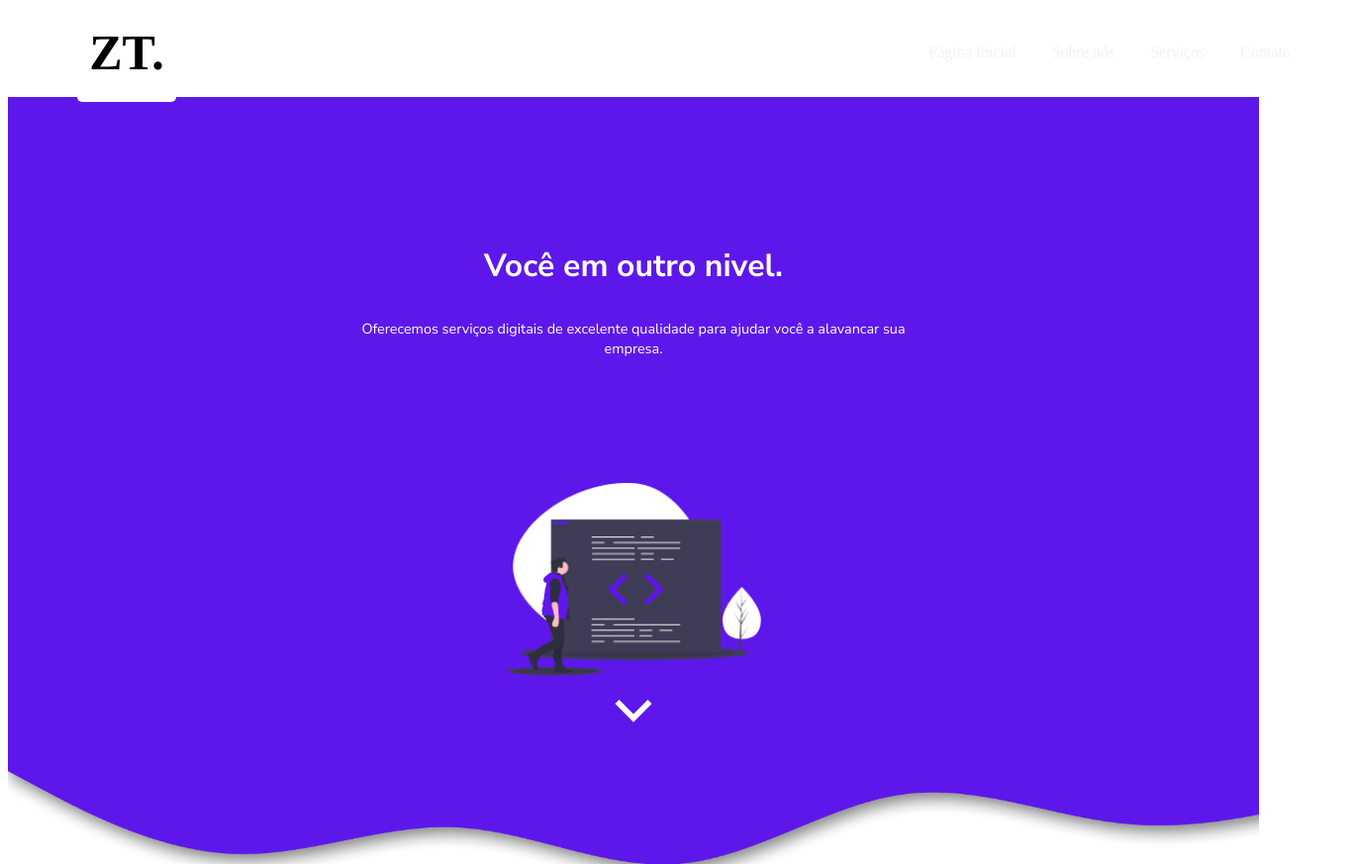
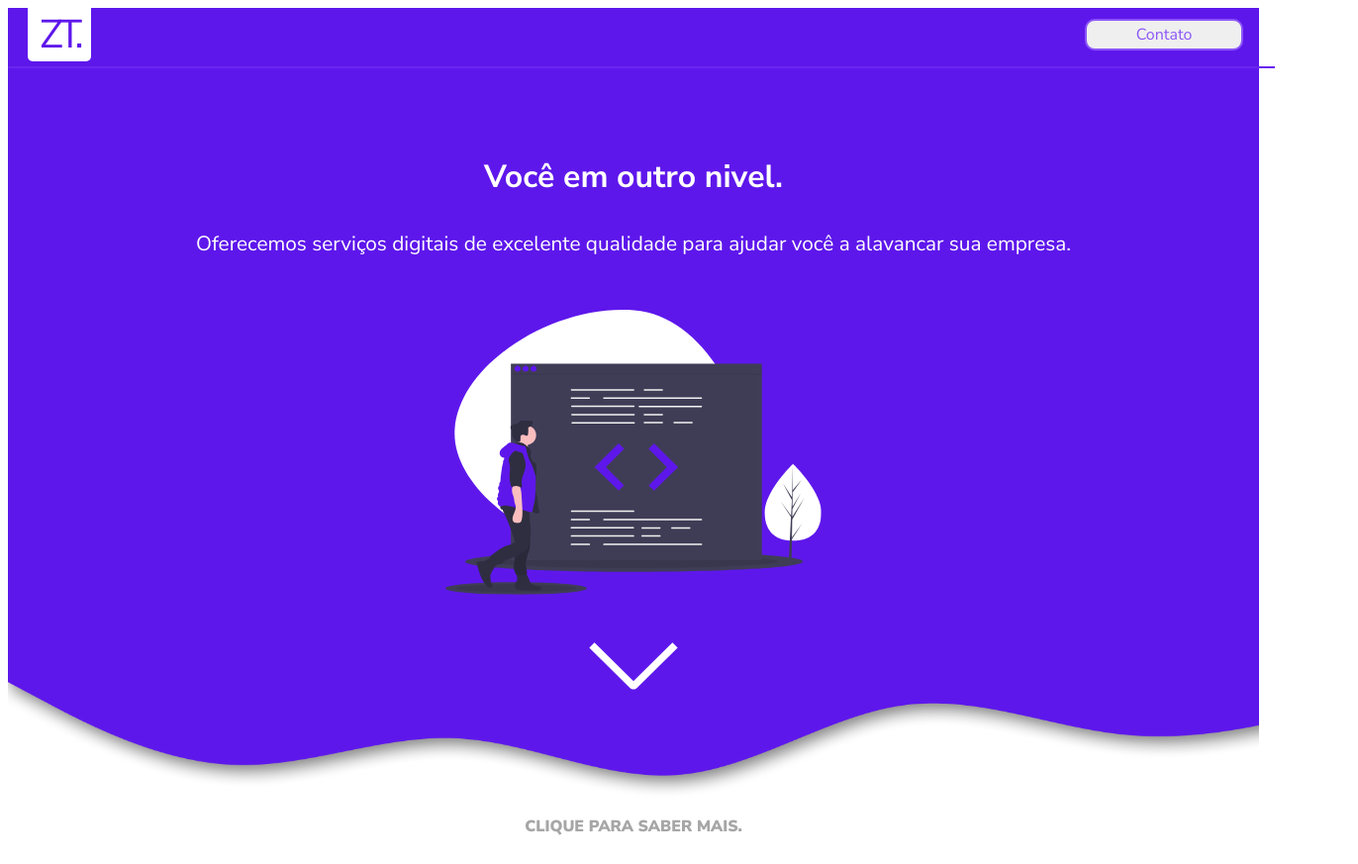
Before and after one commit to Zenix-Tech/Nosso-site, a Gatsby site: page /Home in a window 1280 px wide. Shown: the top 873 px of the page at 99% size, 1372 px wide, since content can reach past the window. Built offline with nearby package versions, Linux system fonts and the light colour scheme; Gatsby itself is replaced by a stand-in of ours.

Commit message:
pagina principal quase pronta

```diff
--- a/src/components/Footer/index.tsx
+++ b/src/components/Footer/index.tsx
@@ -11,8 +11,6 @@
 
 import { Container, Social, Button } from './styles';
 
-import Copyright from '../../assets/copyright.png';
-
 const Footer: React.FC = () => {
   function handleClick() {
     window.scroll(0, 0);
@@ -20,7 +18,7 @@
 
   return (
     <Container>
-      <img src={Copyright} alt="Zenix" />
+      <div className="copyright"></div>
 
       <Social>
         <div>
--- a/src/components/Footer/styles.ts
+++ b/src/components/Footer/styles.ts
@@ -1,10 +1,18 @@
 import styled from 'styled-components';
+
+import Copyright from '../../assets/Footer.svg';
 
 export const Container = styled.div`
   display: flex;
   flex-direction: column;
 
   background-color: #2f2e41;
+
+  .copyright {
+    height: 10rem;
+
+    background-image: url(${Copyright});
+  }
 `;
 
 export const Social = styled.div`
--- a/src/components/Header/burger.jsx
+++ /dev/null
@@ -1,53 +0,0 @@
-import React, { useState } from 'react';
-import styled from 'styled-components';
-import RightNav from './rightnav';
-
-const StyledBurger = styled.div`
-  width: 2rem;
-  height: 2rem;
-  top: 15px;
-  right: 20px;
-  z-index: 20;
-  display: none;
-  @media (max-width: 768px) {
-    display: flex;
-    justify-content: space-around;
-    align-items:flex-end;
-    flex-flow: column nowrap;
-  }
-  div {
-    width: 2rem;
-    height: 0.25rem;
-    background-color: var(--color-white);
-    border-radius: 10px;
-    transform-origin: 1px;
-    transition: all .3s linear;
-    &:nth-child(1) {
-      transform: ${({ open }) => open ? 'rotate(45deg)' : 'rotate(0)'};
-    }
-    &:nth-child(2) {
-      width: 1rem;
-      transform: ${({ open }) => open ? 'translateX(100%)' : 'translateX(0)'};
-      opacity: ${({ open }) => open ? 0 : 1};
-    }
-    &:nth-child(3) {
-      transform: ${({ open }) => open ? 'rotate(-45deg)' : 'rotate(0)'};
-    }
-  }
-`;
-
-const Burger = () => {
-  const [open, setOpen] = useState(false)
-
-  return (
-    <>
-      <StyledBurger open={open} onClick={() => setOpen(!open)}>
-        <div />
-        <div />
-        <div />
-      </StyledBurger>
-      <RightNav open={open}/>
-    </>
-  )
-}
-export default Burger
--- a/src/components/Header/index.tsx
+++ b/src/components/Header/index.tsx
@@ -1,18 +1,82 @@
-import React from 'react';
-import { RiMenu3Fill } from 'react-icons/ri';
+import React, { useState } from 'react';
+import { AiOutlineHome, AiOutlineBulb, AiOutlinePhone } from 'react-icons/ai';
+import { RiTeamLine } from 'react-icons/ri';
+import { Link } from 'gatsby';
 
-import { Container, LogoContainer } from './styles';
+import {
+  Container,
+  LogoContainer,
+  Burger,
+  RightMenu,
+  Menu,
+  ContactButton,
+} from './styles';
 
 const Header: React.FC = () => {
+  const [status, setStatus] = useState('hidden');
+
+  function handleClick() {
+    setStatus(status == 'hidden' ? 'show' : 'hidden');
+  }
+
   return (
     <Container>
-      <LogoContainer>
-        <p>ZT.</p>
-      </LogoContainer>
+      <div className="content">
+        <LogoContainer>
+          <p>ZT.</p>
+        </LogoContainer>
 
-      <div className="menu">
-        <RiMenu3Fill id="menu-icon" size={30} />
+        <Menu>
+          <Link to="/" className="link">
+            Página Inicial
+          </Link>
+          <Link to="/" className="link">
+            Sobre Nós
+          </Link>
+          <Link to="/" className="link">
+            Serviços
+          </Link>
+        </Menu>
+
+        <Burger className={status} id="burger" onClick={handleClick}>
+          <div id="one" />
+          <div id="two" />
+          <div id="three" />
+        </Burger>
+
+        <RightMenu className={status} id="menu-mobile">
+          <ul>
+            <li>
+              <div>
+                <AiOutlineHome />
+                <p>Página inicial</p>
+              </div>
+            </li>
+            <li>
+              <div>
+                <RiTeamLine />
+                <p>Sobre nós</p>
+              </div>
+            </li>
+            <li>
+              <div>
+                <AiOutlineBulb />
+                <p>Serviços</p>
+              </div>
+            </li>
+            <li>
+              <div>
+                <AiOutlinePhone />
+                <p>Contato</p>
+              </div>
+            </li>
+          </ul>
+        </RightMenu>
+
+        <ContactButton>Contato</ContactButton>
       </div>
+
+      <div className="line"></div>
     </Container>
   );
 };
--- a/src/components/Header/navbar.jsx
+++ /dev/null
@@ -1,53 +0,0 @@
-import React from 'react';
-import styled from 'styled-components';
-import Burger from './burger';
-
-
-const Nav = styled.nav`
-  width: 100%;
-  height: 60px;
-  padding: 40px 50px;
-  display: flex;
-  justify-content: space-between;
-  align-items:center;
-  h1{
-    display: flex;
-    justify-content:center;
-    background-color: white;
-    border-radius: 0 0 5px 5px;
-    color: black;
-    width: 4rem;
-      height: 80px;
-    align-items: center;
-
-    margin-left: 20px;
-
-      }
-  background-color: var(--color-main);
-  @media(min-width:768px){
-    height: 90px;
-    padding: 0 50px;
-    h1{
-      width: 100px;
-      height: 100px;
-      font-size:50px;
-      color: black;
-
-      }
-
-}
-
-`
-
-const Header = () => {
-  return (
-    <Nav>
-      <div className="logo">
-        <h1>ZT.</h1>
-      </div>
-      <Burger />
-    </Nav>
-  )
-}
-
-export default Header
--- a/src/components/Header/rightnav.jsx
+++ /dev/null
@@ -1,77 +0,0 @@
-import React from 'react';
-import styled from 'styled-components';
-import { AiFillHome,AiFillContacts } from 'react-icons/ai';
-import {MdWork} from 'react-icons/md';
-import {TiGroup} from 'react-icons/ti';
-
-const Ul = styled.ul`
-  list-style: none;
-  display: flex;
-  justify-content:center;
-  flex-flow: row nowrap;
-  align-items:center;
-  .item-icon{
-      display:none;
-  }
-  a {
-    padding: 14px 18px;
-
-      display:block;
-      text-decoration:none;
-      color: #F2F2F2;
-  }
-
-  a:hover{
-        color: #6C63FF;
-    }
-  @media(min-width:768px){
-
-    .btnContact{
-      border: 1px solid var(--color-white);
-      border-radius: 0.4rem;
-      transition: background-color .2s;
-    }
-  .btnContact:hover{
-      background-color:var(--color-white);
-      color: var(--color-secondary);
-    }
-  }
-  @media (max-width: 768px) {
-    flex-flow: column nowrap;
-    background-color: var(--color-secondary);
-    position: fixed;
-    transform: ${({ open }) => open ? 'translateX(0)' : 'translateX(100%)'};
-    top: 0;
-    right: 0;
-    height: 100vh;
-    width: 300px;
-    transition: transform 0.3s ease-in-out;
-    li {
-      color: #F2F2F2;
-    }
-    a{
-      color: #F2F2F2;
-      width: 180px;
-      display:flex;
-      align-items:center;
-    }
-    .item-icon{
-        font-size:1.2rem;
-        margin-right: 1.2rem;
-        display:block;
-    }
-  }
-`;
-
-const RightNav = ({ open }) => {
-  return (
-    <Ul open={open}>
-      <li><a href=""><AiFillHome className="item-icon"/>Página Inicial</a></li>
-      <li><a href=""><TiGroup className="item-icon"/>Sobre nós</a></li>
-      <li><a href=""><MdWork className="item-icon"/>Serviços</a></li>
-      <li><a href="" className="btnContact"><AiFillContacts className="item-icon"/>Contato</a></li>
-    </Ul>
-  )
-}
-
-export default RightNav;
--- a/src/components/Header/styles.ts
+++ b/src/components/Header/styles.ts
@@ -1,23 +1,41 @@
 import styled from 'styled-components';
 
-export const Container = styled.div`
+export const Container = styled.header`
   display: flex;
+  flex-direction: column;
+
+  z-index: 11;
+
   position: absolute;
 
-  width: 100%;
-  height: 3rem;
+  width: 100vw;
+  height: 5rem;
 
-  .menu {
+  .content {
     display: flex;
+  }
 
-    height: 100%;
-    margin-left: auto;
-    margin-right: 1rem;
+  .line {
+    margin-top: 0.3rem;
 
-    align-items: center;
-    justify-content: center;
+    width: 100vw;
+    height: 2px;
 
-    color: white;
+    background-color: #6a26f1;
+  }
+
+  .show {
+    #one {
+      transform: rotate(45deg);
+    }
+
+    #two {
+      visibility: hidden;
+    }
+
+    #three {
+      transform: rotate(-45deg);
+    }
   }
 `;
 
@@ -25,6 +43,7 @@
   display: flex;
 
   background-color: white;
+
   border-radius: 0 0 5px 5px;
 
   width: 4rem;
@@ -43,3 +62,137 @@
     letter-spacing: -0.3rem;
   }
 `;
+
+export const Burger = styled.div`
+  display: flex;
+  flex-direction: column;
+
+  margin: auto 1rem auto auto;
+
+  align-items: center;
+  justify-content: center;
+
+  z-index: 20;
+
+  width: 2rem;
+  height: 2rem;
+
+  div {
+    background-color: white;
+    height: 2px;
+
+    width: 100%;
+
+    margin-top: 0.5rem;
+
+    transition: all 0.3s ease-in-out;
+  }
+
+  #two {
+    width: 50%;
+    align-self: flex-end;
+  }
+
+  @media (min-width: 1000px) {
+    visibility: hidden;
+  }
+`;
+
+export const RightMenu = styled.div`
+  width: 50vw;
+  height: 100%;
+
+  z-index: 10;
+
+  right: 0;
+  top: 0;
+
+  color: #6c63ff;
+
+  transform: ${props =>
+    props.className == 'hidden' ? 'translateX(50vw)' : 'none'};
+
+  transition: transform 0.45s ease-in-out;
+
+  position: fixed;
+
+  background: #2f2e41;
+
+  ul {
+    display: flex;
+    flex-direction: column;
+
+    margin-top: 5rem;
+
+    align-items: center;
+
+    li {
+      margin-top: 2rem;
+    }
+
+    div {
+      display: flex;
+
+      text-align: left;
+
+      width: 8rem;
+
+      justify-content: space-between;
+    }
+  }
+
+  @media (min-width: 1000px) {
+    visibility: hidden;
+  }
+`;
+
+export const Menu = styled.nav`
+  display: flex;
+
+  width: 30%;
+
+  visibility: hidden;
+
+  justify-content: space-around;
+  align-self: center;
+
+  .link {
+    color: #8b55f8;
+    font-family: 'Nunito Sans';
+    font-size: 0.9rem;
+
+    transition: color 0.4s ease;
+  }
+
+  .link:hover {
+    color: white;
+  }
+
+  @media (min-width: 1300px) {
+    visibility: visible;
+  }
+`;
+
+export const ContactButton = styled.button`
+  width: 10rem;
+  height: 2rem;
+
+  margin: auto 2rem auto auto;
+
+  border: 2px solid #8b55f8;
+  border-radius: 10px;
+
+  cursor: pointer;
+
+  font-size: 1rem;
+  font-family: 'Nunito Sans';
+
+  color: #8b55f8;
+
+  transition: all 0.2s ease;
+
+  &:hover {
+    color: white;
+    border-color: white;
+  }
+`;
--- a/src/pages/Home/index.tsx
+++ b/src/pages/Home/index.tsx
@@ -1,12 +1,11 @@
 import React, { useEffect } from 'react';
-import { RiArrowDownSLine } from 'react-icons/ri';
+import { IoIosArrowDown } from 'react-icons/io';
 import { FiSend } from 'react-icons/fi';
 import { FaPhone } from 'react-icons/fa';
 
 import {
   Container,
   Title,
-  HeroImage,
   PageContent,
   Carousel,
   CardsContainer,
@@ -15,12 +14,17 @@
 
 import '../styles/GlobalStyles.ts';
 
-import Header from '../../components/Header/navbar.jsx';
+import Header from '../../components/Header';
 import Footer from '../../components/Footer';
 
-import Hero from '../../assets/HeroImage.png';
-import Development from '../../assets/develop.png';
-import Rank from '../../assets/Rank.png';
+import Hero from '../../assets/HeroImage.svg';
+import Development from '../../assets/develop.svg';
+import SEO from '../../assets/SEO.svg';
+import Marketing from '../../assets/marketing.svg';
+import Rank from '../../assets/Rank.svg';
+import Rocket from '../../assets/rocket.svg';
+import Partner from '../../assets/partner.svg';
+import ArrowDown from '../../assets/ArrowDown.svg';
 
 function Home() {
   useEffect(() => {
@@ -44,11 +48,11 @@
           </p>
         </div>
         <div className="hero-image">
-          <HeroImage src={Hero} />
+          <img src={Hero} />
         </div>
 
         <div className="scroll-down">
-          <RiArrowDownSLine size={70} />
+          <img src={ArrowDown} alt="arrow down" />
         </div>
       </Container>
       <PageContent>
@@ -68,19 +72,20 @@
           </div>
           <div className="service">
             <div className="image">
-              <img src={Development} alt="" />
+              <img src={SEO} alt="" />
             </div>
-            <h3>Development</h3>
+            <h3>SEO</h3>
             <p>
-              Somos especialistas em desenvolvimento de sites e aplicativos.
+              Com a combinação de um belo design e otima performance, deixaremos
+              seu site dentre os primeiros nas pesquisas do google.
             </p>
           </div>
           <div className="service">
             <div className="image">
-              <img src={Development} alt="" />
+              <img src={Marketing} alt="" />
             </div>
             <div className="text">
-              <h3>Development</h3>
+              <h3>Marketing</h3>
               <p>
                 Somos especialistas em desenvolvimento de sites e aplicativos.
               </p>
@@ -109,16 +114,15 @@
           <div className="card">
             <div className="up">
               <div className="image">
-                <img src={Rank} alt="Rank" />
+                <img src={Rocket} alt="Rank" />
               </div>
             </div>
             <div className="down">
               <div className="text">
-                <h3>Ranqueando seu site</h3>
+                <h3>Divulgando sua marca</h3>
                 <p>
-                  Com a combinação de um belo design e otima performance,
-                  deixaremos seu site dentre os primeiros nas pesquisas do
-                  google.
+                  Com métodos de divulgação realmente efetivos, estamos prontos
+                  para divulgar sua empresa e atigir seu público alvo.
                 </p>
               </div>
             </div>
@@ -126,16 +130,16 @@
           <div className="card">
             <div className="up">
               <div className="image">
-                <img src={Rank} alt="Rank" />
+                <img src={Partner} alt="Rank" />
               </div>
             </div>
             <div className="down">
               <div className="text">
-                <h3>Ranqueando seu site</h3>
+                <h3>Valorizando seu trabalho</h3>
                 <p>
-                  Com a combinação de um belo design e otima performance,
-                  deixaremos seu site dentre os primeiros nas pesquisas do
-                  google.
+                  Mostre para seus clientes que sua marca é única investindo em
+                  seu visual e conteúdos digitais, passando credibilidade e
+                  confiança.
                 </p>
               </div>
             </div>
@@ -171,7 +175,7 @@
           </h3>
 
           <div className="telephone">
-            <FaPhone size={35} />
+            <FaPhone size={'1.2rem'} />
             <p>(51) 996713794</p>
           </div>
         </ContactContainer>
--- a/src/pages/Home/styles.ts
+++ b/src/pages/Home/styles.ts
@@ -21,6 +21,9 @@
     display: flex;
     flex-direction: column;
 
+    width: 80%;
+    text-align: center;
+
     align-items: center;
     margin-top: 8rem;
   }
@@ -34,10 +37,30 @@
     width: 95%;
 
     text-align: center;
+
+    @media (min-width: 1000px) {
+      font-size: 1.3rem;
+    }
   }
 
   .hero-image {
-    margin-top: 7rem;
+    margin-top: 2rem;
+
+    height: 10rem;
+
+    img {
+      height: 100%;
+    }
+
+    @media (min-width: 1000px) {
+      height: 18rem;
+    }
+  }
+
+  .scroll-down img {
+    margin-top: 3rem;
+
+    height: 3rem;
   }
 `;
 
@@ -45,10 +68,6 @@
   font-family: 'Nunito sans';
   font-weight: 700;
   font-size: 2rem;
-`;
-
-export const HeroImage = styled.img`
-  height: 100%;
 `;
 
 export const PageContent = styled.div`
@@ -106,15 +125,15 @@
 
     border-radius: 5px;
 
-    margin: 2rem 2rem 0 2rem;
+    margin: 2rem;
 
     align-items: center;
 
     .image {
-      margin-top: 40px;
+      margin-top: 2rem;
 
       img {
-        height: 100%;
+        height: 6rem;
       }
     }
 
@@ -131,11 +150,20 @@
 
       text-align: center;
 
-      width: 15rem;
+      width: 90%;
 
       margin-top: 25px;
 
-      line-height: 30px;
+      line-height: 1.5rem;
+    }
+  }
+
+  @media (min-width: 1000px) {
+    align-items: center;
+    justify-content: center;
+
+    .service {
+      font-size: 0.9rem;
     }
   }
 `;
@@ -145,8 +173,10 @@
   flex-direction: column;
 
   .card {
-    height: 30rem;
-    width: 70%;
+    display: flex;
+    flex-direction: column;
+
+    width: 85%;
 
     margin-top: 2rem;
 
@@ -160,12 +190,30 @@
       align-items: center;
       justify-content: center;
 
+      padding: 1rem 0;
+
       background-color: #5e17eb;
 
       height: 50%;
+
+      img {
+        height: 10rem;
+      }
     }
 
     .down {
+      display: flex;
+      flex-direction: column;
+
+      margin: 0 auto;
+
+      text-align: center;
+      align-items: center;
+
+      width: 90%;
+
+      padding: 1rem 0;
+
       h3 {
         color: #5e17eb;
         font-size: 1.5rem;
@@ -182,6 +230,37 @@
         width: 14rem;
 
         margin-top: 20px;
+      }
+    }
+  }
+
+  @media (min-width: 1000px) {
+    .card {
+      flex-direction: row;
+      width: 80%;
+      height: 13rem;
+
+      .up {
+        width: 30%;
+        height: 100%;
+
+        padding: 0;
+
+        img {
+          height: 8rem;
+        }
+      }
+
+      .down {
+        .text {
+          width: 100%;
+
+          p {
+            text-align: left;
+
+            width: 90%;
+          }
+        }
       }
     }
   }
@@ -264,7 +343,7 @@
 
     font-family: 'Nunito Sans';
     font-weight: 400;
-    font-size: 1.3rem;
+    font-size: 1.2rem;
 
     justify-content: space-between;
     align-items: center;
--- a/src/pages/styles/GlobalStyles.css
+++ /dev/null
@@ -1,15 +0,0 @@
-* {
-  margin: 0;
-  padding: 0;
-  outline: 0;
-  box-sizing: border-box;
-}
-
-body {
-  margin: auto;
-  height: 100%;
-}
-
-html {
-  scroll-behavior: smooth;
-}
--- a/src/pages/styles/GlobalStyles.ts
+++ b/src/pages/styles/GlobalStyles.ts
@@ -8,6 +8,7 @@
   }
   html {
     height: 100vh;
+    overflow-x: hidden;
   }
   *, button, input {
     border: 0;
@@ -16,7 +17,14 @@
   }
   body{
     font-family: 'Nunito Sans', sans-serif;
+
   }
+
+  html, body {
+    scroll-behavior: smooth;
+
+  }
+
   ul {
     list-style: none;
     padding-left: 0;
@@ -32,4 +40,22 @@
     --color-white: #F2F2F2;
     --color-text: #A6A6A6;
   }
+
+  @media (min-width: 600px) {
+    html {
+      font-size: 18px;
+    }
+  }
+
+  @media (min-width: 700px) {
+    html {
+      font-size: 20px;
+    }
+  }
+
+  @media (min-height: 1000px) {
+    html {
+      font-size: 25px;
+    }
+  }
 `;
```
Also changed, not shown: src/assets/ArrowDown.svg (added), src/assets/Footer.svg (added), src/assets/HeroImage.svg (added), src/assets/SEO.svg (added), src/assets/develop.svg (added), src/assets/marketing.svg (added), src/assets/partner.svg (added), src/assets/rank.svg (added), src/assets/rocket.svg (added).
